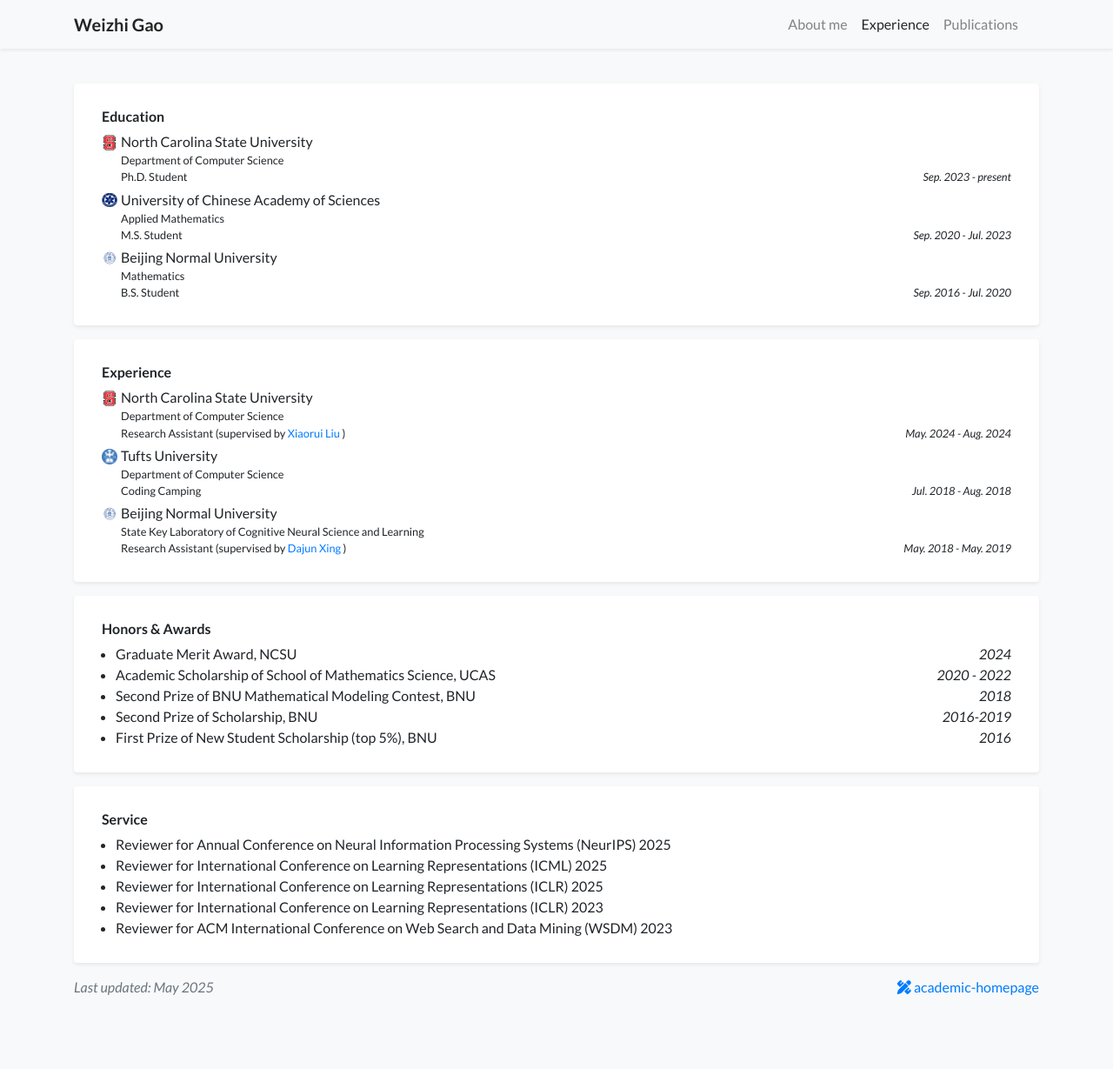
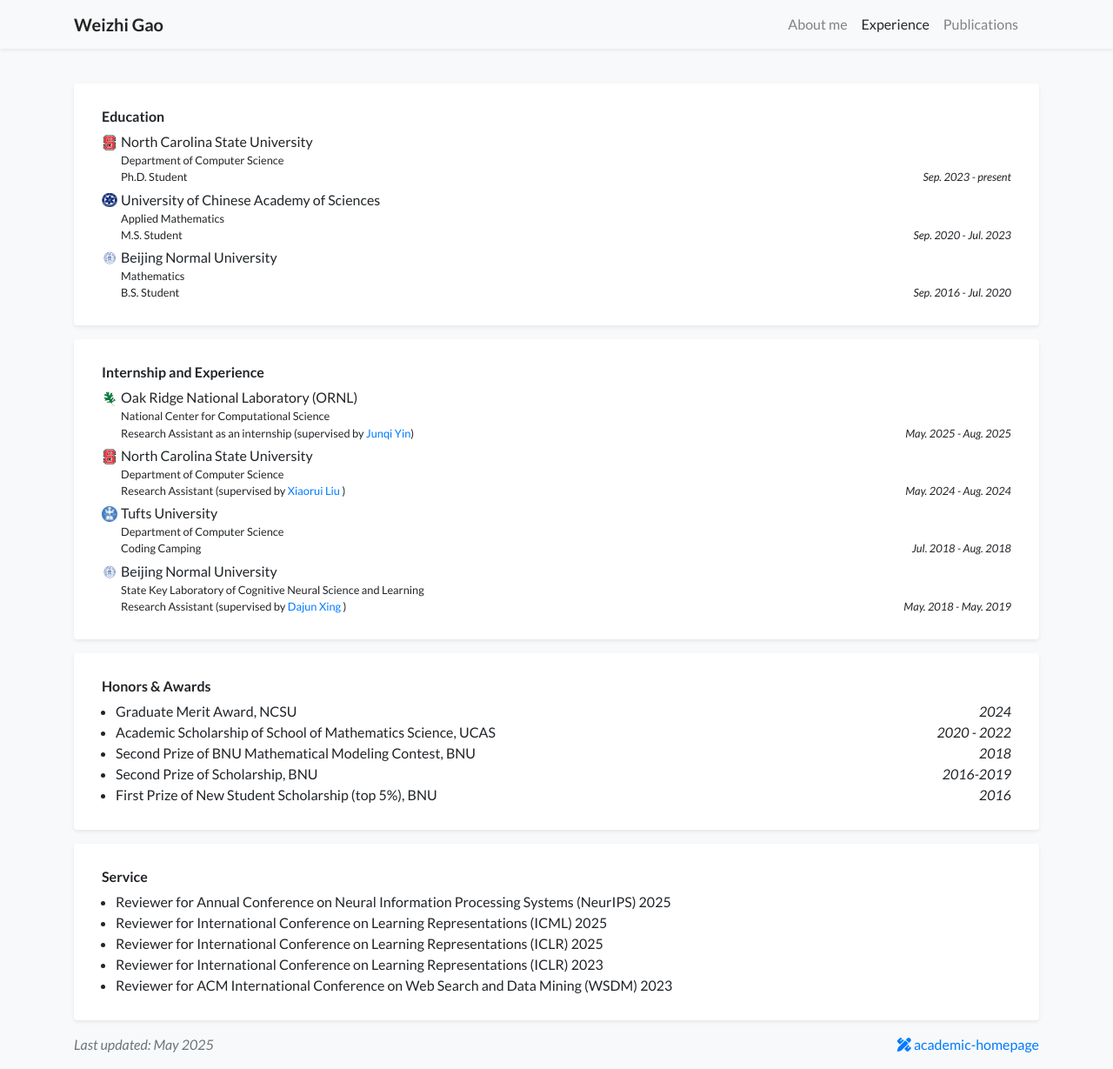
Before and after one commit to WeizhiGao/WeizhiGao.github.io, a Jekyll site: the page built from experience.html, in a window 1280 px wide and 1229 px high. Shown: the whole window at 87% size. Built offline with Jekyll 4.4.1, drawn with Linux system fonts in a browser that asks for light colours; nearby versions of some CDN libraries; a style sheet for code colours, icons or effects is not loaded.

Commit message:
update_25_5_5

```diff
--- a/_data/profile.yml
+++ b/_data/profile.yml
@@ -79,6 +79,11 @@
   date: Sep. 2016 - Jul. 2020
 
 experience:
+- name: Oak Ridge National Laboratory (ORNL)
+  dept: National Center for Computational Science
+  logo: /assets/images/logo/ornl.png
+  date: May. 2025 - Aug. 2025
+  position: Research Assistant as an internship (supervised by <a href="https://www.ornl.gov/staff-profile/junqi-yin" target="_blank">Junqi Yin</a>)
 - name: North Carolina State University
   dept: Department of Computer Science
   logo: /assets/images/logo/nc_state_circle.png
--- a/_includes/widgets/experience_card.html
+++ b/_includes/widgets/experience_card.html
@@ -6,7 +6,7 @@
                     {% if site.data.profile.experience %}
                     <div class="col-md-12">
                         <div class="mx-2 my-1">
-                            <h6>Experience</h6>
+                            <h6>Internship and Experience</h6>
                             <ul class="list-unstyled mb-1">
                                 {% for item in site.data.profile.experience %}
                                 <li class="media mb-1">
```
Also changed, not shown: assets/images/logo/ornl.png (added).
